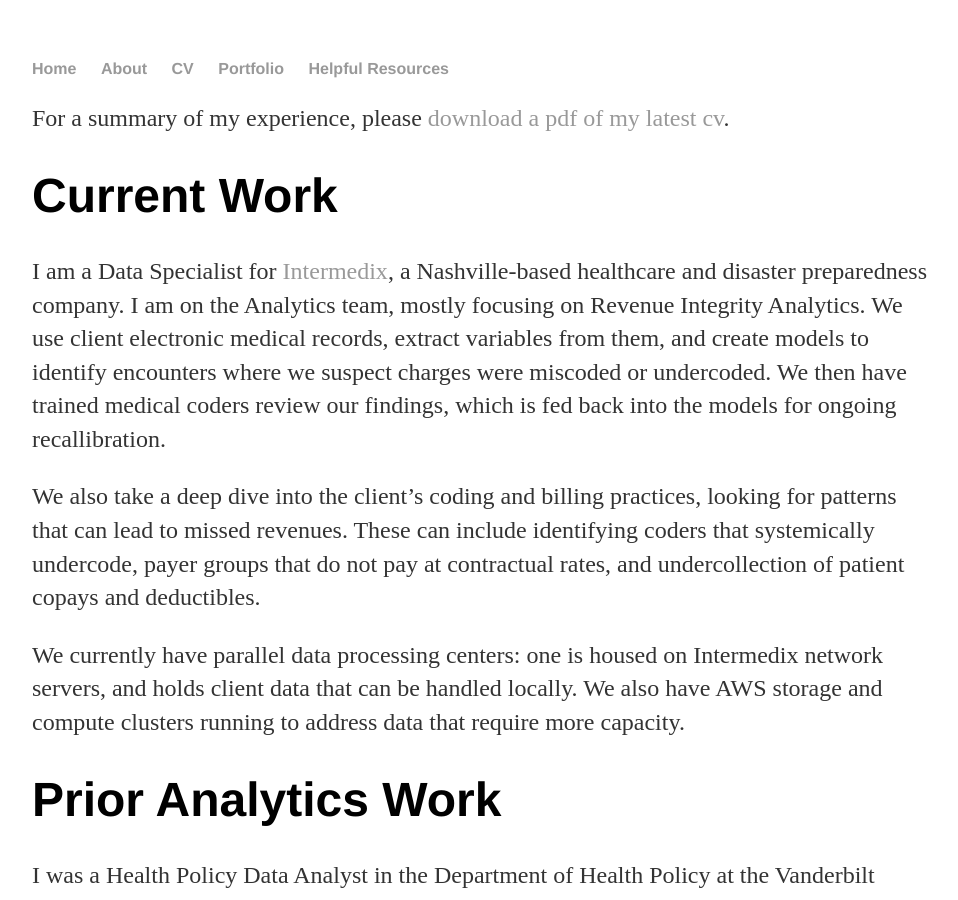
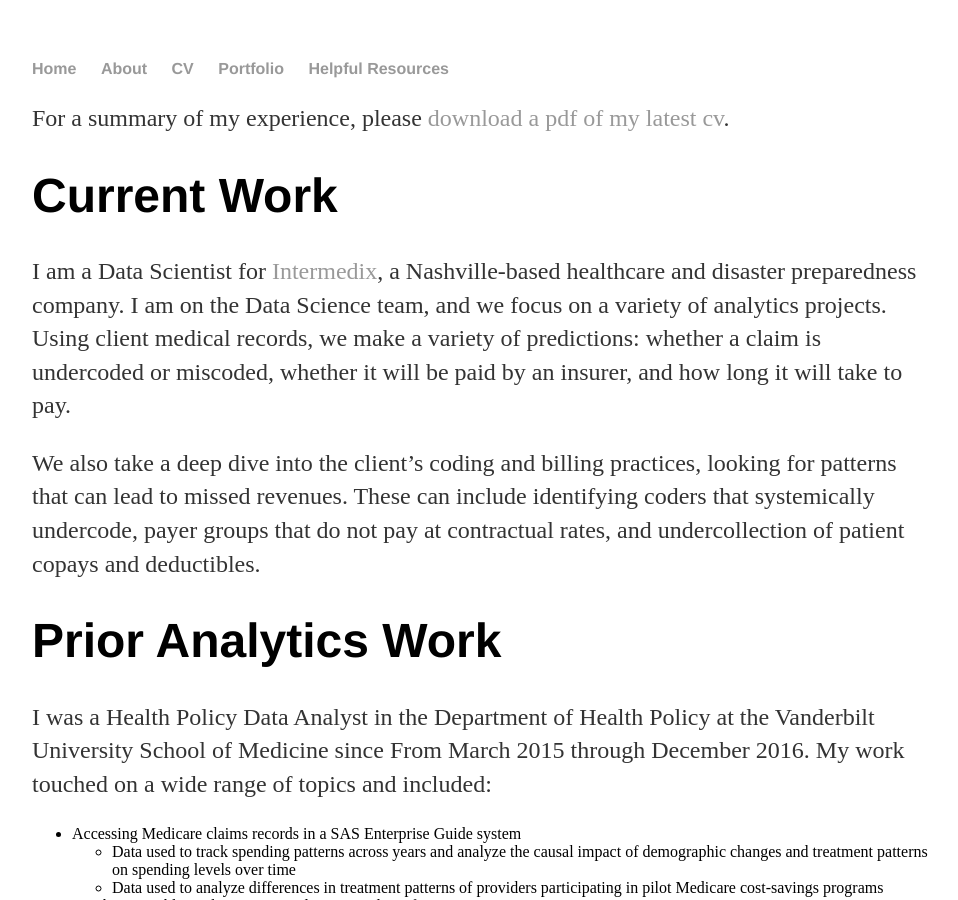
Before and after one commit to robertgambrel/robertgambrel.github.io, a Jekyll site: the page built from cv/index.md, in a window 1280 px wide and 900 px high. Shown: the whole window, without its empty margins (160-1118 px from the left). Built offline with Jekyll 4.4.1, drawn with Linux system fonts in a browser that asks for light colours.

Commit message:
update january 2018

```diff
--- a/cv/index.md
+++ b/cv/index.md
@@ -2,14 +2,12 @@
 layout: default
 title: Robert Gambrel - CV
 ---
-For a summary of my experience, please [download a pdf of my latest cv](/assets/2016 10 Robert Gambrel Resume.pdf).
+For a summary of my experience, please [download a pdf of my latest cv](/assets/2018 01 Robert Gambrel Resume.pdf).
 
 # Current Work
-I am a Data Specialist for [Intermedix](https://www.intermedix.com), a Nashville-based healthcare and disaster preparedness company. I am on the Analytics team, mostly focusing on Revenue Integrity Analytics. We use client electronic medical records, extract variables from them, and create models to identify encounters where we suspect charges were miscoded or undercoded. We then have trained medical coders review our findings, which is fed back into the models for ongoing recallibration.
+I am a Data Scientist for [Intermedix](https://www.intermedix.com), a Nashville-based healthcare and disaster preparedness company. I am on the Data Science team, and we focus on a variety of analytics projects. Using client medical records, we make a variety of predictions: whether a claim is undercoded or miscoded, whether it will be paid by an insurer, and how long it will take to pay.
 
 We also take a deep dive into the client's coding and billing practices, looking for patterns that can lead to missed revenues. These can include identifying coders that systemically undercode, payer groups that do not pay at contractual rates, and undercollection of patient copays and deductibles.
-
-We currently have parallel data processing centers: one is housed on Intermedix network servers, and holds client data that can be handled locally. We also have AWS storage and compute clusters running to address data that require more capacity.
 
 # Prior Analytics Work
 I was a Health Policy Data Analyst in the Department of Health Policy at the Vanderbilt University School of Medicine since From March 2015 through December 2016. My work touched on a wide range of topics and included:
```
Also changed, not shown: about/index.md (+3 -1 lines), portfolio/index.md (+3 -1 lines), 4 other files.
